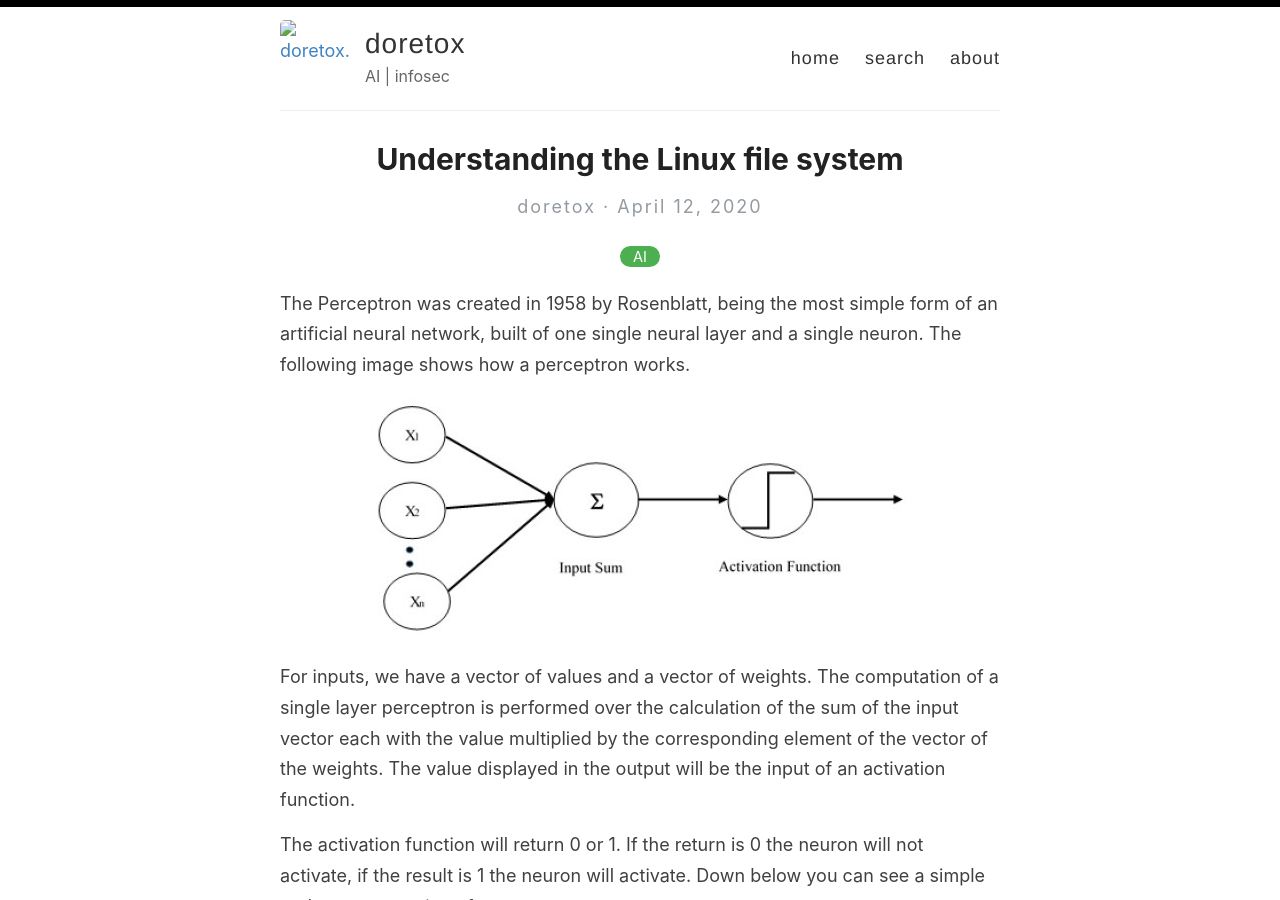
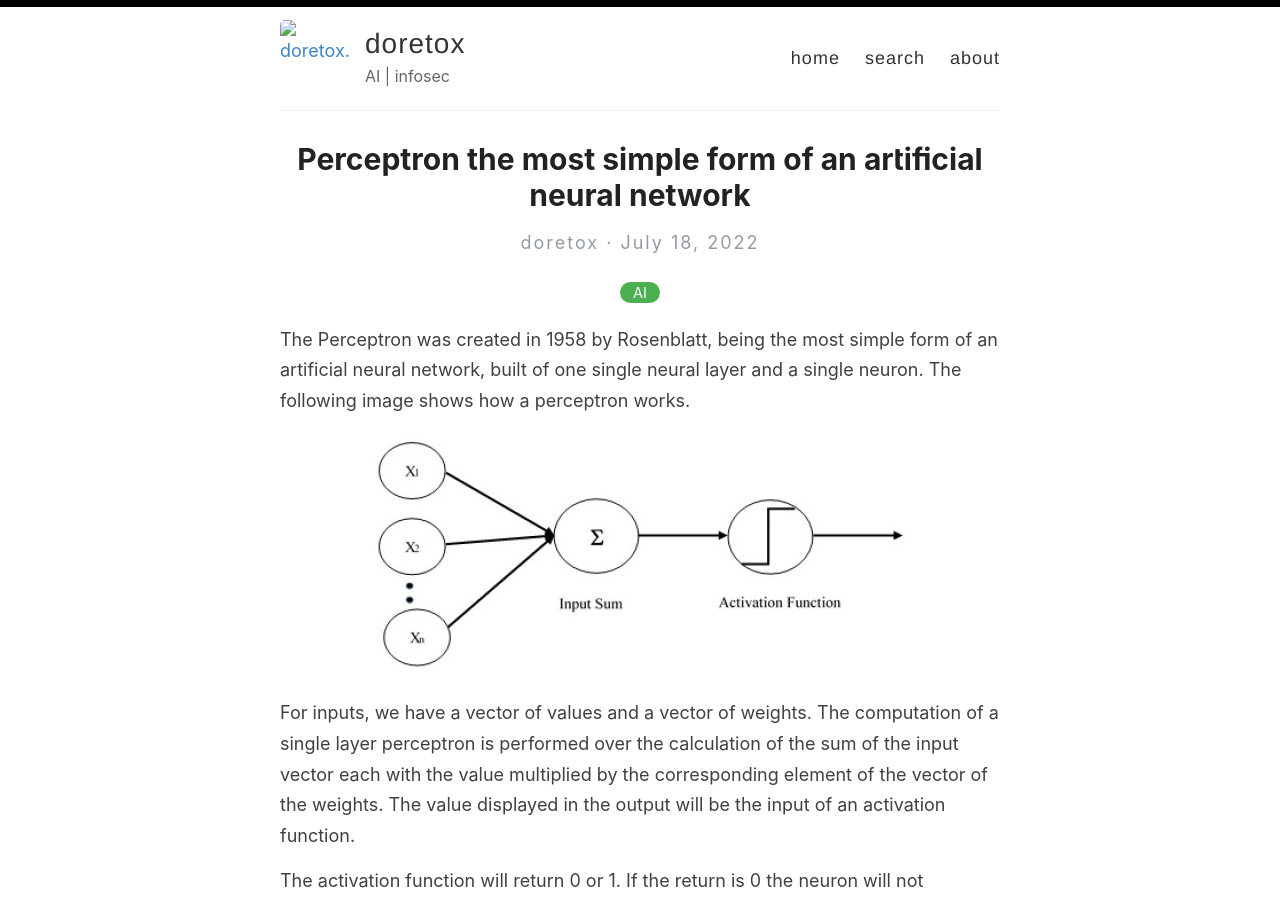
Before and after one commit to doretox/doretox.github.io, a Jekyll site: the page built from _posts/2022-07-19-perceptron.md, in a window 1280 px wide and 900 px high. Built offline with Jekyll 4.4.1, drawn with Linux system fonts in a browser that asks for light colours.

Commit message:
Update 2022-07-19-perceptron.md

```diff
--- a/_posts/2022-07-19-perceptron.md
+++ b/_posts/2022-07-19-perceptron.md
@@ -1,8 +1,8 @@
 ---
 layout: post
-title:  "Understanding the Linux file system"
-description: Understanding how Linux file system is organized.
-date:   2020-04-13 00:00:00 +0530
+title:  "Perceptron the most simple form of an artificial neural network"
+description: Built of one single neural layer and a single neuron.
+date:   2022-07-19 00:00:00 +0530
 categories: [AI]
 ---
 The Perceptron was created in 1958 by Rosenblatt, being the most simple form of an artificial neural network, built of one single neural layer and a single neuron.
```
